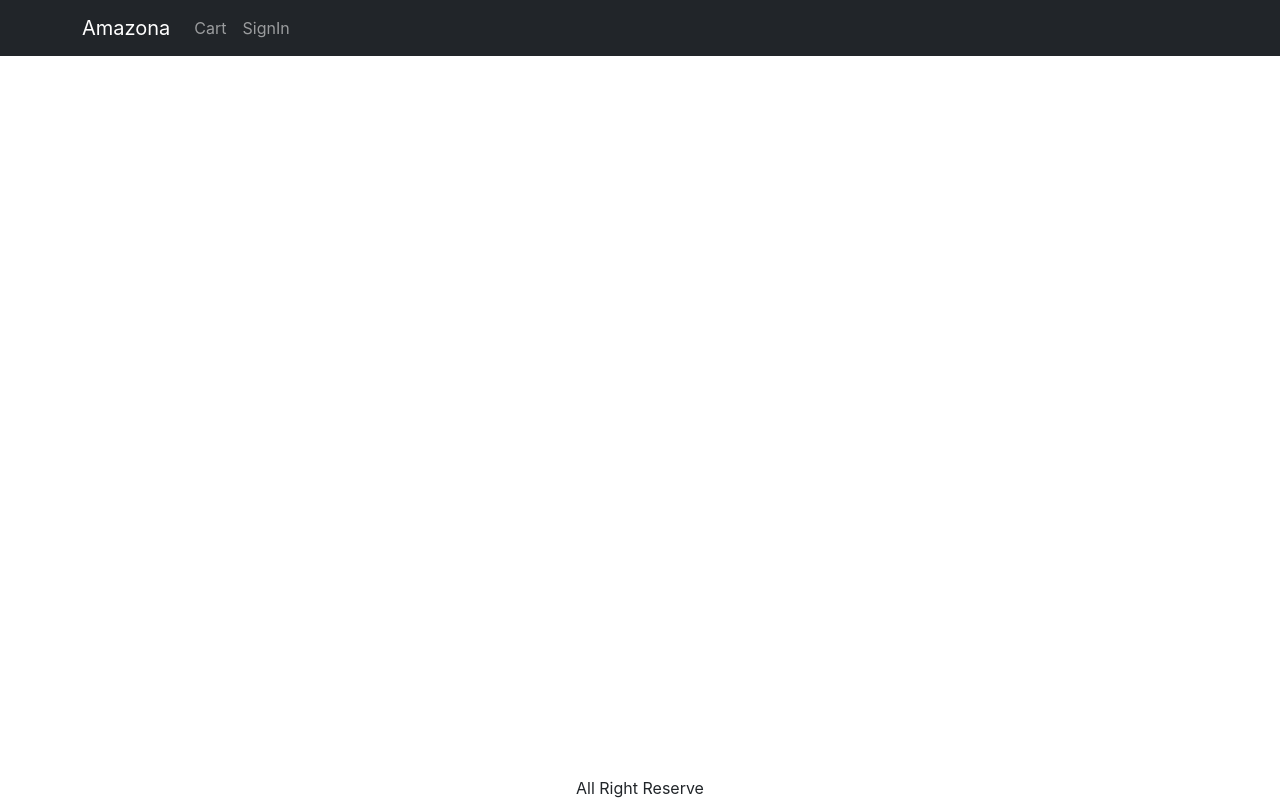
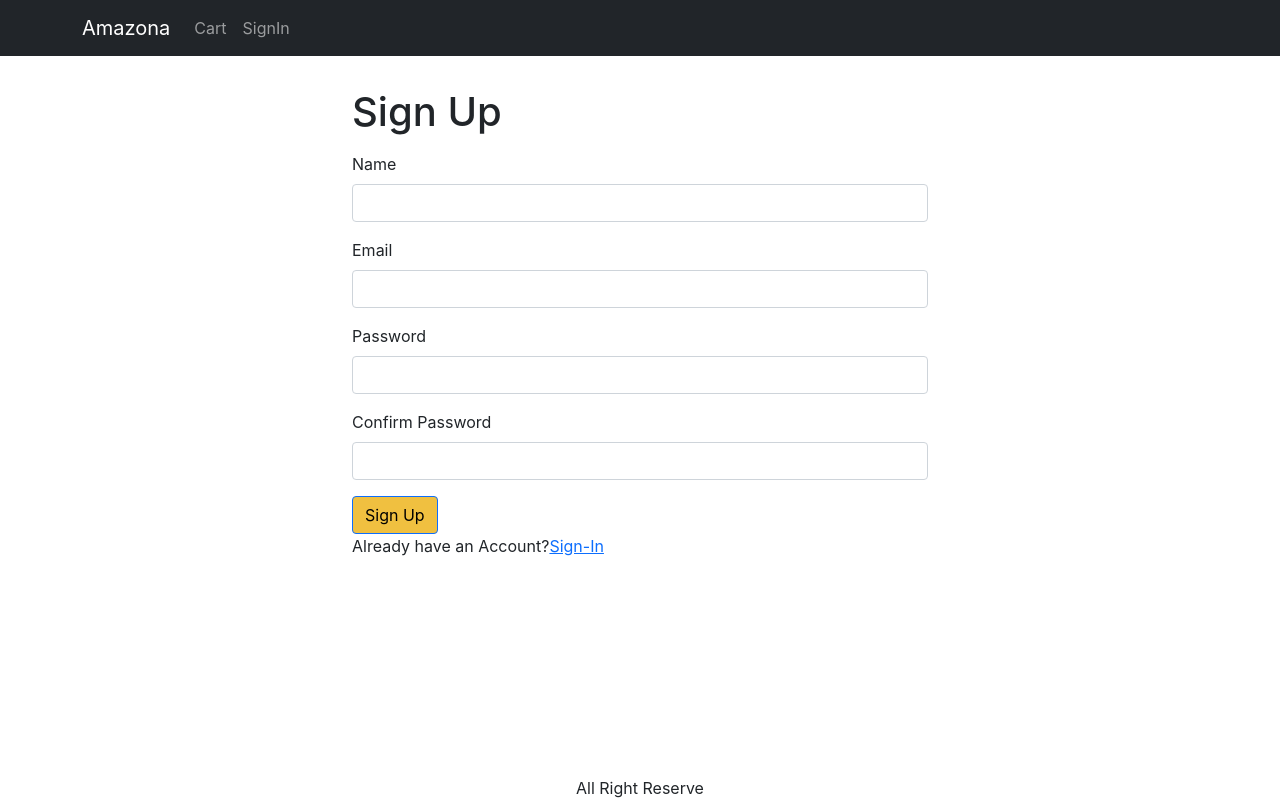
Before and after one commit to Tarikul01/mern-amazon, a React (Create React App) app in the folder frontend/: page /signup in a window 1280 px wide. Built offline with nearby package versions, Linux system fonts and the light colour scheme.

Commit message:
add payment method in  readme file.

```diff
--- a/frontend/src/App.js
+++ b/frontend/src/App.js
@@ -14,6 +14,7 @@
 import SignInScreen from './screens/SignInScreen';
 import { Store } from './Store';
 import ShippingAddressScreen from './screens/ShippingAddressScreen';
+import SignupScreen from './screens/SignupScreen';
 
 const App = () => {
 	const { state, dispatch: ctxDispatch } = useContext(Store);
@@ -87,6 +88,8 @@
 							<Route path='/' element={<HomeScreen />} />
 							<Route path='/cart' element={<CartScreen />} />
 							<Route path='/signin' element={<SignInScreen />} />
+
+							<Route path='/signup' element={<SignupScreen />} />
 							<Route path='/shipping' element={<ShippingAddressScreen/>}/>
 						</Routes>
 					</Container>
--- /dev/null
+++ b/frontend/src/screens/SignupScreen.js
@@ -0,0 +1,100 @@
+import Axios from 'axios';
+import React, { useContext, useEffect, useState } from 'react';
+import Button from 'react-bootstrap/Button';
+import Container from 'react-bootstrap/Container';
+import Form from 'react-bootstrap/Form';
+import { Helmet } from 'react-helmet-async';
+import { Link, useLocation, useNavigate } from 'react-router-dom';
+import { toast } from 'react-toastify';
+import getError from '../component/utils.js';
+import { Store } from '../Store.js';
+const SignInScreen = () => {
+	const navigate = useNavigate();
+	const { search } = useLocation();
+	const redirectURL = new URLSearchParams(search).get('redirect');
+	const redirect = redirectURL ? redirectURL : '/';
+	const [email, setEmail] = useState();
+	const [name, setName] = useState();
+	const [password, setPassword] = useState();
+
+	const [conpassword, setConpassword] = useState();
+
+	const { state, dispatch: ctxDispatch } = useContext(Store);
+	const { userInfo } = state;
+	const submitHandler = async (e) => {
+		e.preventDefault();
+		if(password !==conpassword){
+			toast.error("Passwords do not match !");
+			return;
+		}
+		try {
+			const { data } = await Axios.post('/api/users/signup', {
+				name,
+				email,
+				password,
+			});
+			ctxDispatch({ type: 'USER_SIGNIN', payload: data });
+			localStorage.setItem('userInfo', JSON.stringify(data));
+			console.log(data);
+			navigate(redirect || '/');
+
+		} catch (err) {
+			// toast.error(getError(err))
+			toast.error(getError(err));
+		}
+	};
+	useEffect(() => {
+		if (userInfo) {
+			navigate(redirect);
+		}
+	}, [navigate, redirect, userInfo]);
+	return (
+		<Container className='small-container'>
+			<Helmet>Sign Up</Helmet>
+			<h1 className='my-3'>Sign Up</h1>
+			<Form onSubmit={submitHandler} method='POST'>
+				<Form.Group className='mb-3' controlId='name'>
+					<Form.Label>Name</Form.Label>
+					<Form.Control
+						type='text'
+						required
+						onChange={(e) => setName(e.target.value)}
+					/>
+				</Form.Group>
+				<Form.Group className='mb-3' controlId='email'>
+					<Form.Label>Email</Form.Label>
+					<Form.Control
+						type='email'
+						required
+						onChange={(e) => setEmail(e.target.value)}
+					/>
+				</Form.Group>
+				<Form.Group className='mb-3' controlId='email'>
+					<Form.Label>Password</Form.Label>
+					<Form.Control
+						type='password'
+						required
+						onChange={(e) => setPassword(e.target.value)}
+					/>
+				</Form.Group>
+				<Form.Group className='mb-3' controlId='email'>
+					<Form.Label>Confirm Password</Form.Label>
+					<Form.Control
+						type='password'
+						required
+						onChange={(e) => setConpassword(e.target.value)}
+					/>
+				</Form.Group>
+				<div className='mb-3'>
+					<Button type='submit'>Sign Up</Button>
+					<div className='mb-3'>
+						Already have an Account?{''}
+						<Link to={`/signin?redirect=${redirect}`}>Sign-In</Link>
+					</div>
+				</div>
+			</Form>
+		</Container>
+	);
+};
+
+export default SignInScreen;
```
Also changed, not shown: 2 other files (tests, documents, lock files or other folders).
